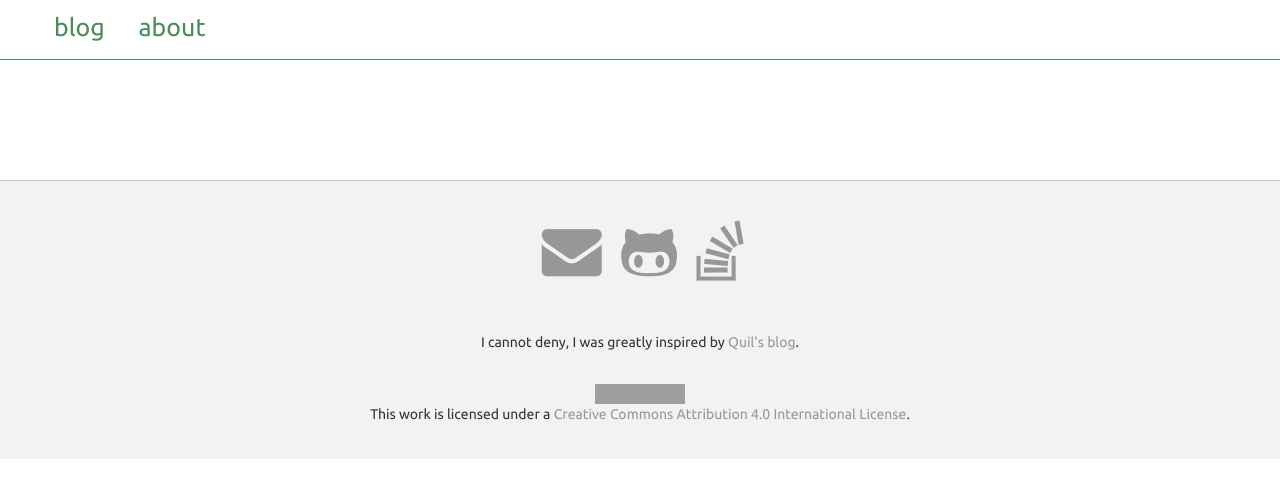
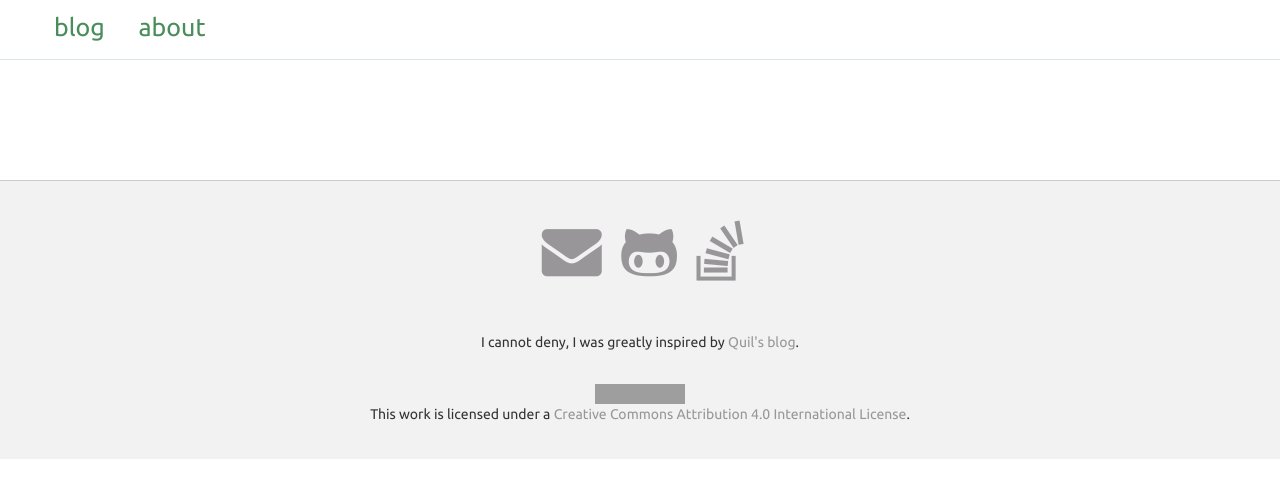
Before and after one commit to rafaelcn/rafaelcn.github.io, a Jekyll site: the page built from index.html, in a window 1280 px wide. Shown: the top 498 px of the page. Built offline with Jekyll 4.4.1, drawn with Linux system fonts in a browser that asks for light colours; grey boxes are pictures that could not be loaded.

```diff
--- a/res/css/blog.css
+++ b/res/css/blog.css
@@ -64,7 +64,7 @@
   font-size: 25px;
   margin-bottom: 50px;
   background: rgba(255, 255, 255, 1);
-  border-bottom: 1px solid rgba(73, 141, 91, 1);
+  border-bottom: 1px solid rgba(74, 142, 92, 0.2);
 }
 
 .nav > ul > li {
```
